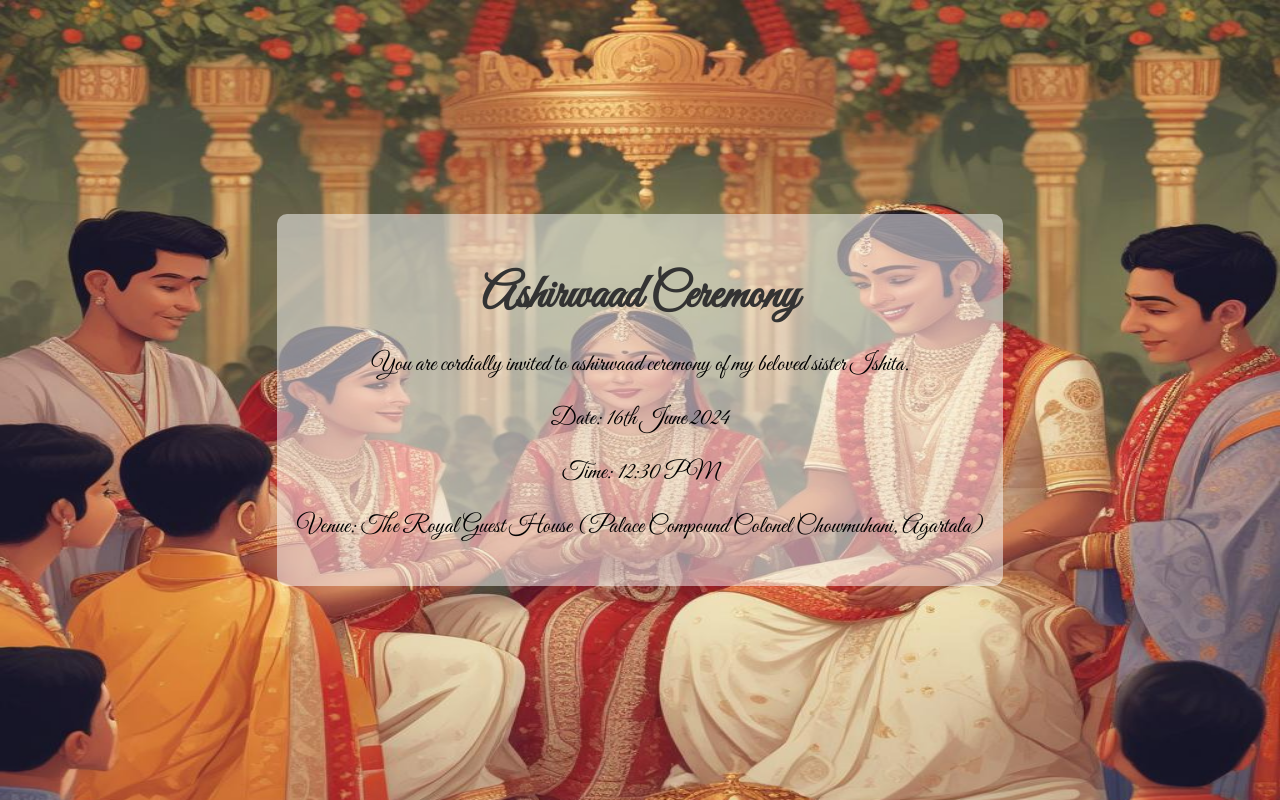
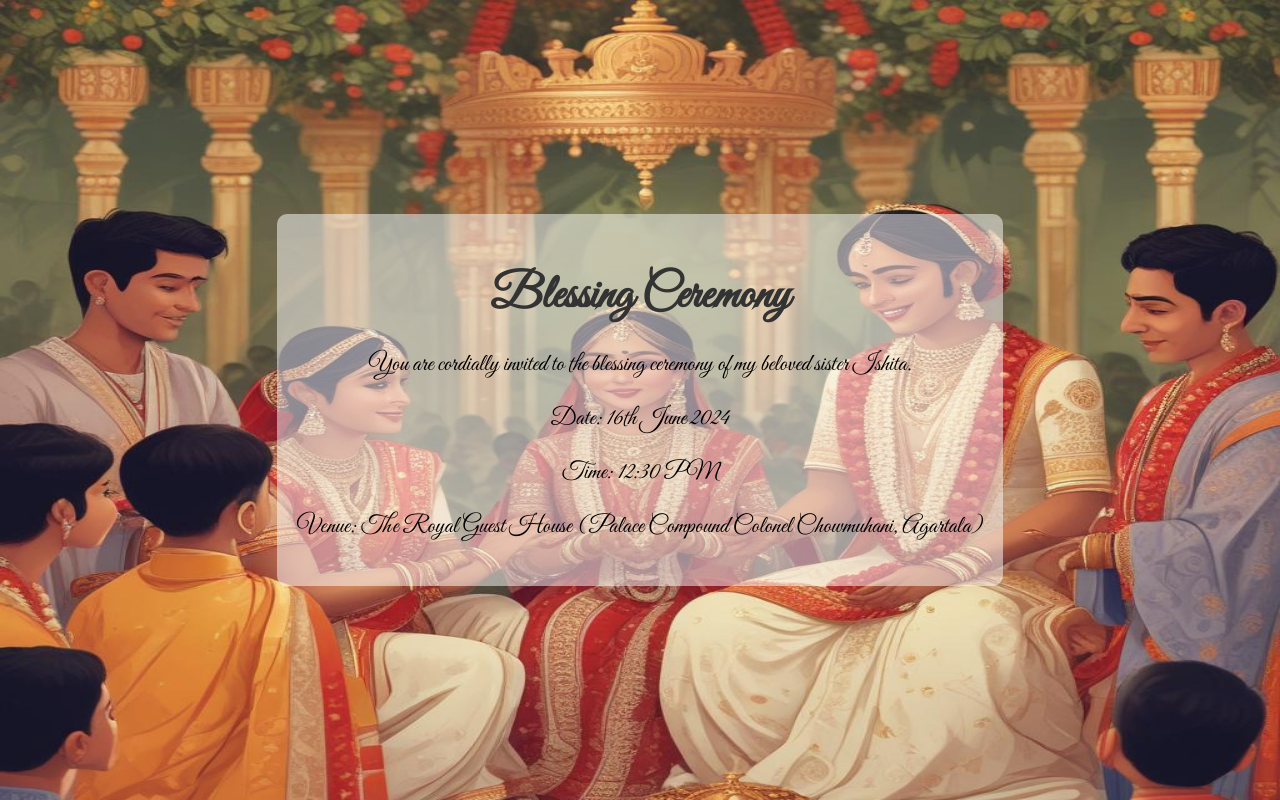
Before and after one commit to AB17-collab/weddingofmysister, a plain HTML site: page index.html in a window 1280 px wide. Drawn offline with Linux system fonts and the light colour scheme.

Commit message:
index.html

```diff
--- a/index.html
+++ b/index.html
@@ -38,8 +38,8 @@
 </head>
 <body>
   <div class="invitation-card">
-    <h1>Ashirwaad Ceremony</h1>
-    <p>You are cordially invited to ashirwaad ceremony of my beloved sister Ishita.</p>
+    <h1>Blessing Ceremony</h1>
+    <p>You are cordially invited to the blessing ceremony of my beloved sister Ishita.</p>
     <p>Date: 16th June 2024</p>
     <p>Time: 12:30 PM</p>
     <p>Venue: The Royal Guest House (Palace Compound Colonel Chowmuhani, Agartala)</p>
```
